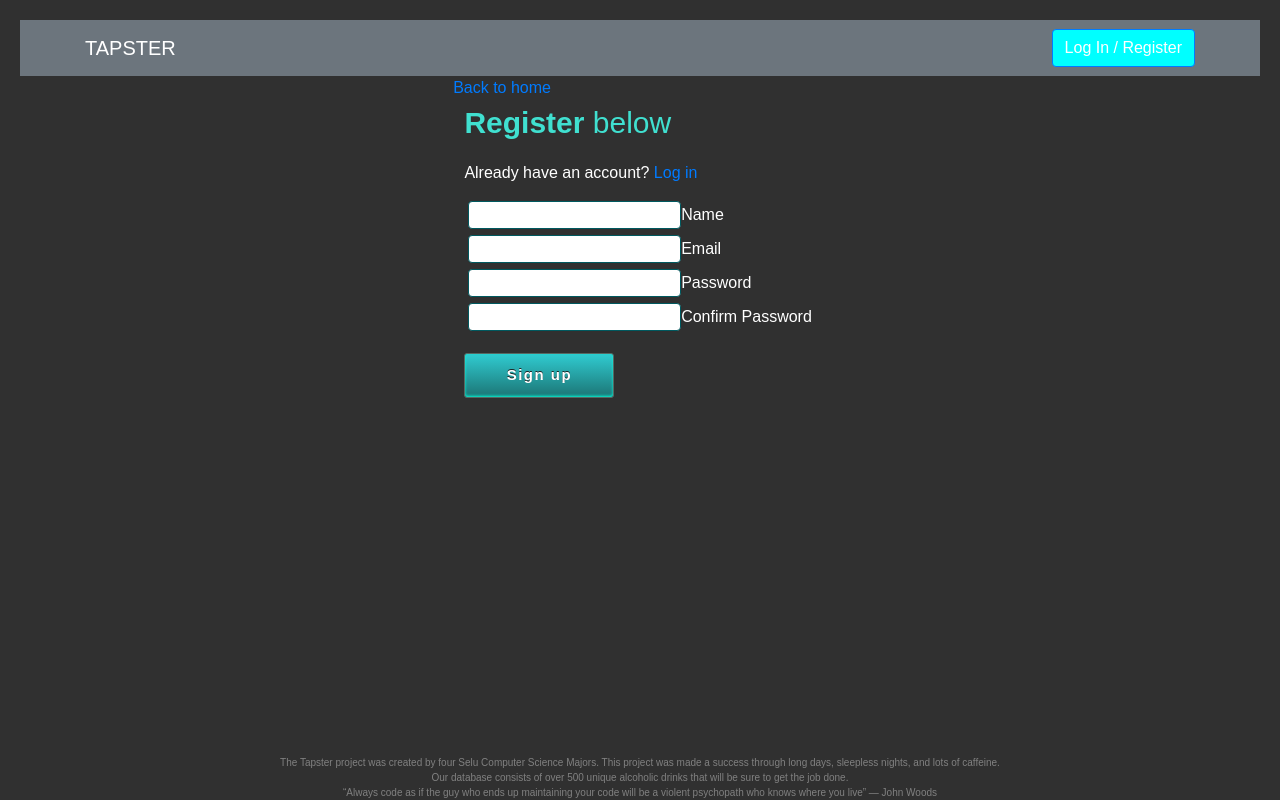
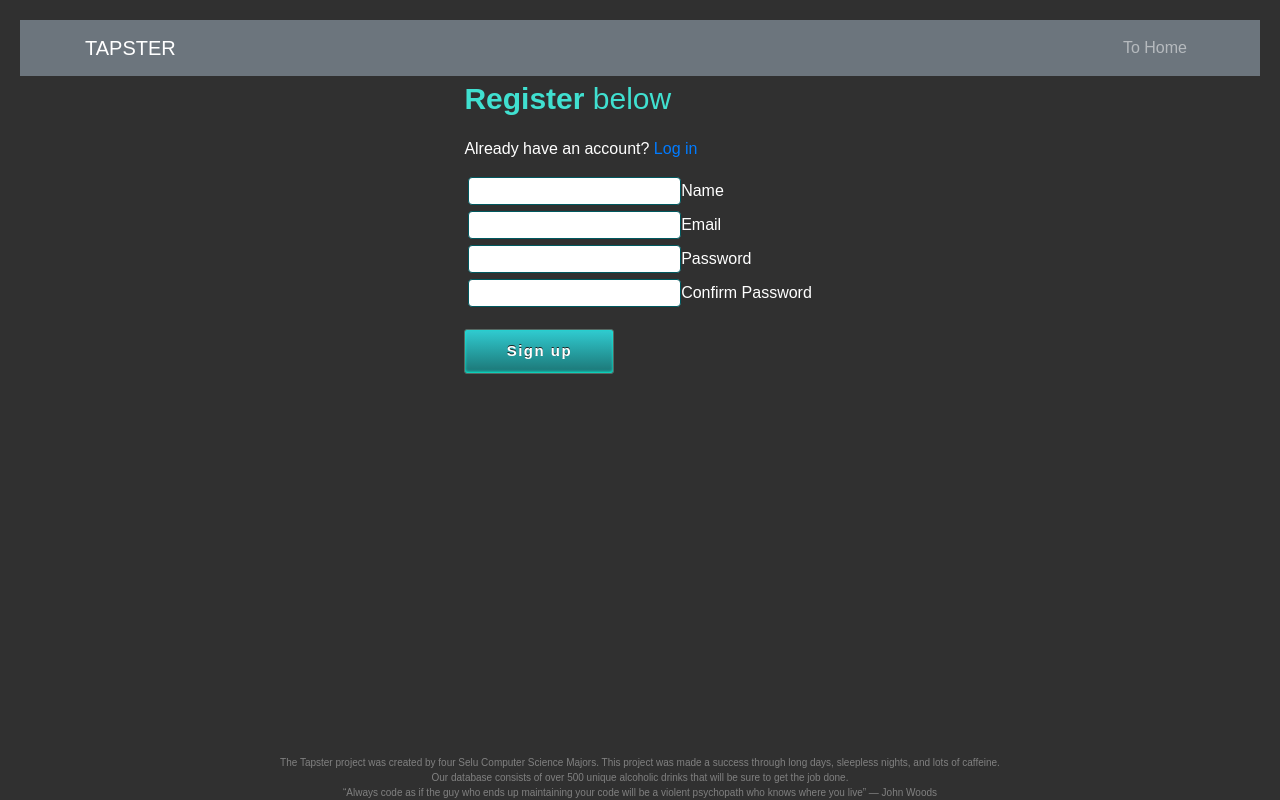
Before and after one commit to darrylmunsch/Tapster, a React (Create React App) app in the folder tapsterfrontend/: page /register in a window 1280 px wide. Built offline with nearby package versions, Linux system fonts and the light colour scheme; no server answers; a web font is replaced by a local one.

Commit message:
added custom navbar to login and register page

```diff
--- a/tapsterfrontend/src/App/App.js
+++ b/tapsterfrontend/src/App/App.js
@@ -72,11 +72,8 @@
             <Route exact path="/" component={AppNavbar}  />
             <Route exact path="/" component={SearchMenu} />
             <Route exact path="/" component={Results} />
-            <Route exact path="/Landing" component={AppNavbar} />
             <Route exact path="/Landing" component={Landing} />
-            <Route exact path="/register" component={AppNavbar} />
             <Route exact path="/register" component={Register} />
-            <Route exact path="/login" component={AppNavbar} />
             <Route exact path="/login" component={Login} />
             <Switch>
               <PrivateRoute exact path="/dev" component={DevRoute} />
--- a/tapsterfrontend/src/components/Pages/Landing.js
+++ b/tapsterfrontend/src/components/Pages/Landing.js
@@ -1,12 +1,47 @@
 import React, { Component } from "react";
 import { Link } from "react-router-dom";
+import {
+  Collapse,
+  Navbar,
+  NavbarToggler,
+  NavbarBrand,
+  Nav,
+  NavLink,
+  NavItem,
+  Container
+} from 'reactstrap';
+
 
 import '../../universal.css';
 
 class Landing extends Component {
+  state = {
+    isOpen: false
+  }
+
+
+  toggle = () => {
+    this.setState({
+      isOpen: !this.state.isOpen
+    });
+  }
+
   render() {
     return (
       <div>
+        <Navbar color="secondary" dark expand="sm">
+          <Container>
+            <NavbarBrand href="/">TAPSTER</NavbarBrand>
+            <NavbarToggler onClick={this.toggle} />
+            <Collapse isOpen={this.state.isOpen} navbar>
+              <Nav className="ml-auto" navbar>
+                <NavItem >
+                  <NavLink href="/">To Home</NavLink>
+                </NavItem>
+              </Nav>
+            </Collapse>
+          </Container>
+        </Navbar>
         <div style={{ height: "75vh" }} className="container valign-wrapper">
           <div className="row">
             <div className="col s12 center-align">
--- a/tapsterfrontend/src/components/Pages/auth/Login.js
+++ b/tapsterfrontend/src/components/Pages/auth/Login.js
@@ -5,6 +5,16 @@
 import { loginUser } from "../../../actions/authActions";
 import classnames from "classnames";
 import Button from 'react-bootstrap/Button';
+import {
+  Collapse,
+  Navbar,
+  NavbarToggler,
+  NavbarBrand,
+  Nav,
+  NavLink,
+  NavItem,
+  Container
+} from 'reactstrap';
 import '../../../universal.css'
 
 
@@ -17,6 +27,16 @@
       errors: {},
       isHidden: true
     };
+  }
+  state = {
+    isOpen: false
+  }
+
+
+  toggle = () => {
+    this.setState({
+      isOpen: !this.state.isOpen
+    });
   }
 
   componentDidMount() {
@@ -63,12 +83,23 @@
     const { errors } = this.state;
 
     return (
+      <div>
+        <Navbar color="secondary" dark expand="sm">
+          <Container>
+            <NavbarBrand href="/">TAPSTER</NavbarBrand>
+            <NavbarToggler onClick={this.toggle} />
+            <Collapse isOpen={this.state.isOpen} navbar>
+              <Nav className="ml-auto" navbar>
+                <NavItem >
+                  <NavLink href="/">To Home</NavLink>
+                </NavItem>
+              </Nav>
+            </Collapse>
+          </Container>
+        </Navbar>
       <div className="container center" >
         <div style={{ marginTop: "4rem" }} className="login_body">
           <div className="col s8 offset-s2">
-            <Link to="/">
-              Back to home
-            </Link>
             <div className="col s12" style={{ paddingLeft: "11.250px" }}>
               <p className="login_header">
                 <b>Login</b> below
@@ -114,6 +145,7 @@
           </div>
         </div>
       </div>
+      </div>
     );
   }
 }
--- a/tapsterfrontend/src/components/Pages/auth/Register.js
+++ b/tapsterfrontend/src/components/Pages/auth/Register.js
@@ -4,6 +4,16 @@
 import { connect } from "react-redux";
 import { registerUser } from "../../../actions/authActions";
 import classnames from "classnames";
+import {
+  Collapse,
+  Navbar,
+  NavbarToggler,
+  NavbarBrand,
+  Nav,
+  NavLink,
+  NavItem,
+  Container
+} from 'reactstrap';
 import '../../../universal.css'
 
 class Register extends Component {
@@ -17,11 +27,21 @@
       errors: {}
     };
   }
+  state = {
+    isOpen: false
+  }
+
+
+  toggle = () => {
+    this.setState({
+      isOpen: !this.state.isOpen
+    });
+  }
 
   componentDidMount() {
     // If logged in and user navigates to Register page, should redirect them to dashboard
     if (this.props.auth.isAuthenticated) {
-      this.props.history.push("/dashboard");
+      this.props.history.push("/dev");
     }
   }
 
@@ -54,14 +74,25 @@
     const { errors } = this.state;
 
     return (
+      <div>
+        <Navbar color="secondary" dark expand="sm">
+          <Container>
+            <NavbarBrand href="/">TAPSTER</NavbarBrand>
+            <NavbarToggler onClick={this.toggle} />
+            <Collapse isOpen={this.state.isOpen} navbar>
+              <Nav className="ml-auto" navbar>
+                <NavItem >
+                  <NavLink href="/">To Home</NavLink>
+                </NavItem>
+              </Nav>
+            </Collapse>
+          </Container>
+        </Navbar>
       <div className="container center">
         <br />
         <div className="row">
         <br />
           <div className="col s8 offset-s2">
-            <Link to="/" >
-              Back to home
-            </Link>
             <div className="col s12" style={{ paddingLeft: "11.250px" }}>
               <p className="login_header ">
                 <b>Register</b> below
@@ -145,6 +176,7 @@
           </div>
         </div>
       </div>
+      </div>
     );
   }
 }
```
